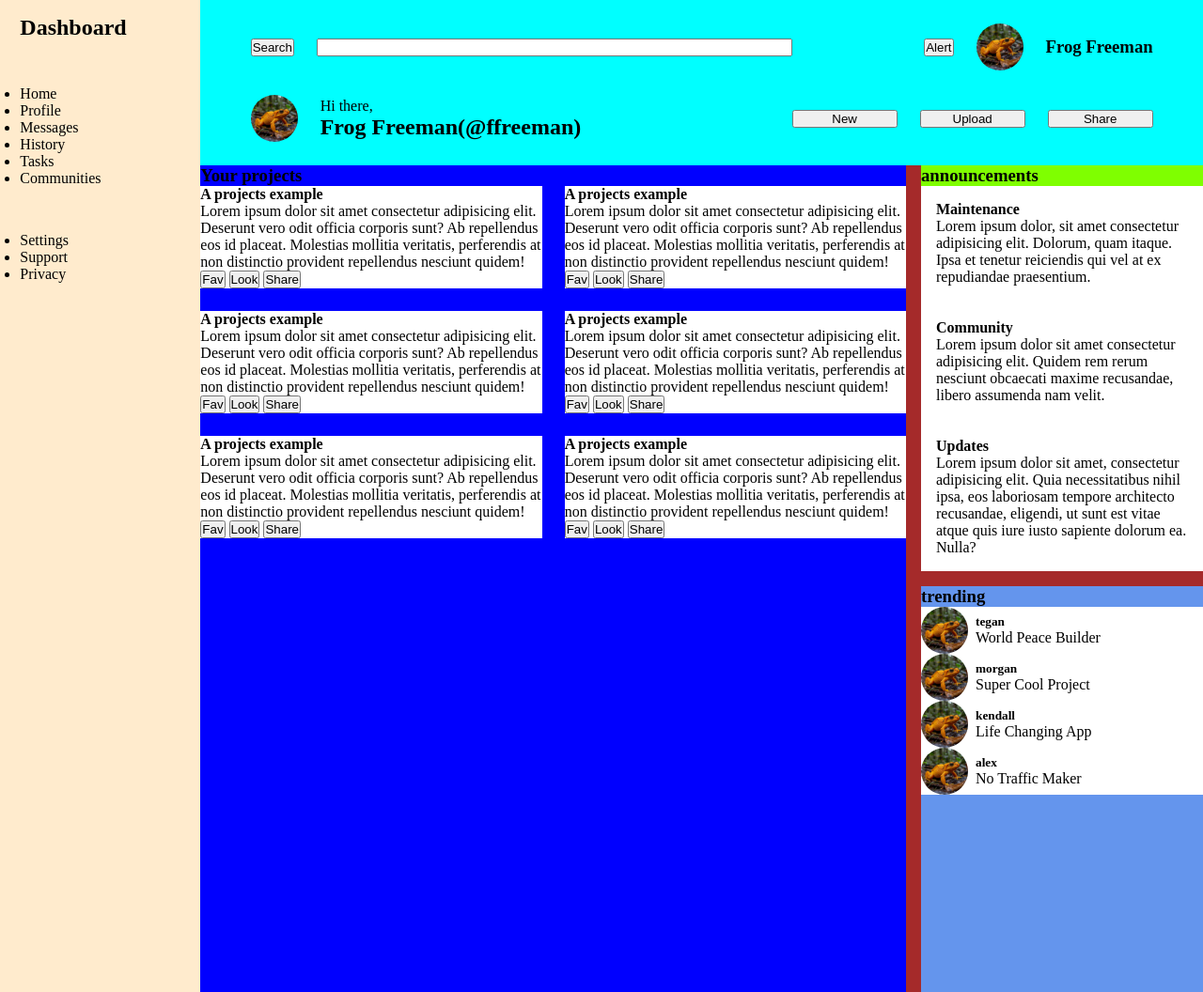
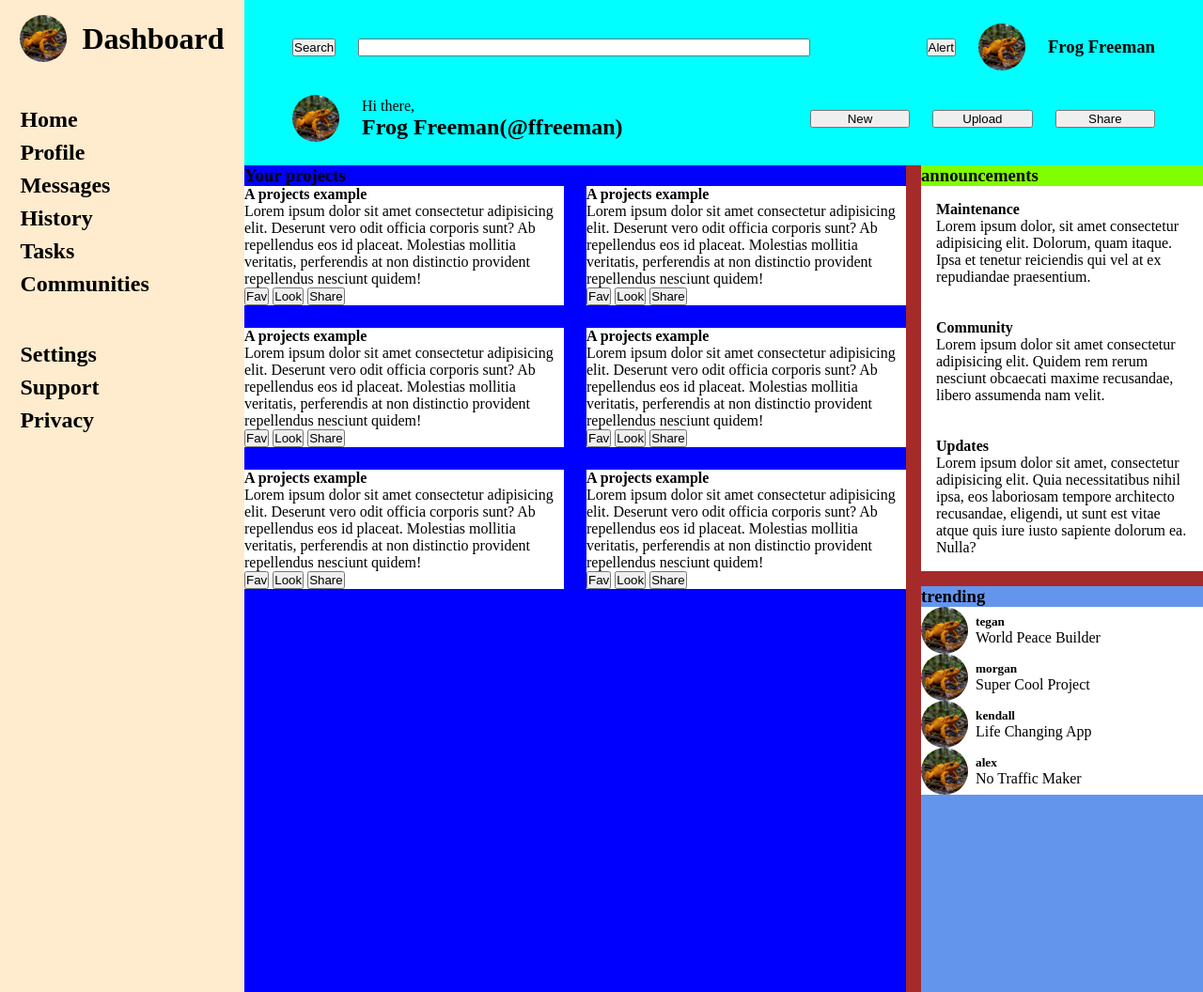
Before and after one commit to maj-dan/admin-dashboard, a plain HTML site: page index.html in a window 1280 px wide. Shown: the whole page at 94% size. Drawn offline with Linux system fonts and the light colour scheme.

Commit message:
Change sidebar sizing

```diff
--- a/css/style.css
+++ b/css/style.css
@@ -16,7 +16,7 @@ img {
 
 .container {
     display: grid;
-    grid-template-columns: 1fr minmax(660px, 5fr);
+    grid-template-columns: minmax(260px, 1fr) minmax(660px, 5fr);
     grid-template-rows: 1fr 5fr;
     grid-template-areas:
     "aside header"
@@ -63,13 +63,44 @@ header > div {
 .container > aside {
     grid-area: aside;
     background-color: blanchedalmond;
-    padding-top: 1rem;
+    padding-top: 0.5rem;
 
     display: grid;
     grid-template-columns: 0.8fr;
     align-content: start;
     justify-content: center;
     gap: 3rem;
+}
+
+.branding {
+    margin-top: 0.5rem;
+    display: grid;
+    grid-template-columns: min-content 1fr;
+    gap: 1rem;
+    align-items: center;
+}
+
+h1 {
+    font-size: 2rem;
+}
+
+aside li {
+    font-size: 1.5rem;
+    list-style: none;
+    font-weight: bold;
+}
+
+aside li:nth-of-type(n + 2) {
+    margin-top: 0.5rem;
+}
+
+.branding:hover {
+    cursor: pointer;
+}
+
+aside li:hover {
+    text-decoration: underline;
+    cursor: pointer;
 }
 /*-------------------------------------------------------*/
 /*main*/
--- a/index.html
+++ b/index.html
@@ -32,7 +32,10 @@
                 </div>
             </header>
             <aside>
-                <h1>Dashboard</h1>
+                <div class="branding">
+                    <img src="./imgs/toad.jpg" alt="logo">
+                    <h1>Dashboard</h1>
+                </div>
                 <ul>
                     <li>Home</li>
                     <li>Profile</li>
```
